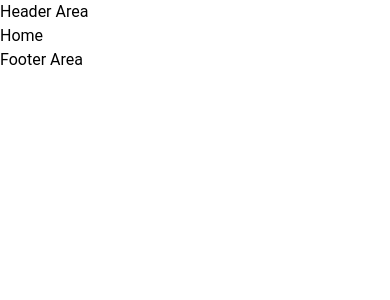
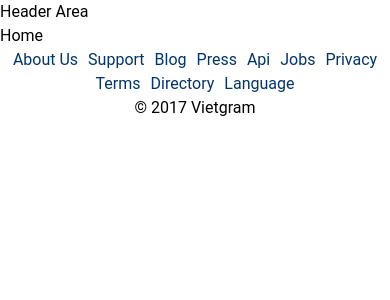
Before and after one commit to emoone/pkm-gram, a React (Create React App) app: page / in a window 390 px wide. Shown: the top 300 px of the page. Built offline with nearby package versions, Linux system fonts and the light colour scheme; what @savvywombat/tailwindcss-grid-areas, tailwindcss-image-rendering would draw is missing.

Commit message:
Update tailwindConfig

```diff
--- a/package.json
+++ b/package.json
@@ -15,6 +15,7 @@
     "@types/react-dom": "^18.0.11",
     "@typescript-eslint/eslint-plugin": "^5.56.0",
     "@typescript-eslint/parser": "^5.56.0",
+    "clsx": "^1.2.1",
     "eslint": "^8.36.0",
     "eslint-config-prettier": "^8.8.0",
     "eslint-plugin-jsx-a11y": "^6.7.0",
--- a/src/components/common/Footer.tsx
+++ /dev/null
@@ -1,3 +0,0 @@
-export default function Footer() {
-  return <footer>Footer Area</footer>;
-}
--- a/src/components/common/TheLayout.tsx
+++ b/src/components/common/TheLayout.tsx
@@ -1,5 +1,5 @@
-import Footer from './Footer';
-import Header from './Header';
+import Footer from './footer/Footer';
+import Header from './header/Header';
 import { Outlet } from 'react-router-dom';
 
 export default function TheLayout() {
--- /dev/null
+++ b/src/components/common/footer/Footer.tsx
@@ -0,0 +1,44 @@
+import cn from 'clsx';
+
+export default function Footer() {
+  return (
+    <footer id="footerCon" className="w-full mx-auto max-w-[900px] ">
+      <div
+        className={cn(
+          'contentInner flex justify-center items-center flex-col',
+          'md:justify-between md:flex-row md:px-5',
+        )}>
+        {/* listArea */}
+        <ul className="listCon flex items-center justify-center flex-wrap gap-x-[10px]">
+          {footerArrData.map((item, index) => {
+            return (
+              <li key={`${item.name}-${index}`}>
+                <a className="text-[#003569]" href={item.link}>
+                  {item.name}
+                </a>
+              </li>
+            );
+          })}
+        </ul>
+        {/* listArea */}
+        {/* copyRightArea */}
+        <div className="copyRight">
+          <span className="copyright">© 2017 Vietgram</span>
+        </div>
+        {/* copyRightArea */}
+      </div>
+    </footer>
+  );
+}
+const footerArrData = [
+  { name: 'About Us', link: '/about' },
+  { name: 'Support', link: '/support' },
+  { name: 'Blog', link: '/blog' },
+  { name: 'Press', link: '/press' },
+  { name: 'Api', link: '/api' },
+  { name: 'Jobs', link: '/job' },
+  { name: 'Privacy', link: '/privacy' },
+  { name: 'Terms', link: '/terms' },
+  { name: 'Directory', link: '/directory' },
+  { name: 'Language', link: '/language' },
+];
--- /dev/null
+++ b/src/components/common/footer/hooks/useFooterData.tsx
@@ -0,0 +1,5 @@
+import { useState } from 'react';
+
+export const useFooterData = () => {
+  return null;
+};
--- /dev/null
+++ b/src/components/common/index.ts
@@ -0,0 +1,3 @@
+import TheLayout from './TheLayout';
+
+export { TheLayout };
--- a/tailwind.config.js
+++ b/tailwind.config.js
@@ -1,3 +1,7 @@
+const px0_10 = { ...Array.from(Array(11)).map((_, i) => `${i}px`) };
+const px0_100 = { ...Array.from(Array(101)).map((_, i) => `${i}px`) };
+const px0_200 = { ...Array.from(Array(201)).map((_, i) => `${i}px`) };
+
 module.exports = {
   content: [
     './src/pages/**/*.{js,ts,jsx,tsx}',
@@ -15,9 +19,9 @@ module.exports = {
     },
 
     extend: {
-      colors: {
+      padding: px0_10,
+      fontSize: px0_100,
 
-      },
 
       gridTemplateColumns: {
         'repeat-fit': 'repeat(6, minmax(0, 1fr))',
@@ -43,11 +47,8 @@ module.exports = {
     },
   },
 
-  variants: {
-    extend: {
-      borderWidth: ['hover'],
-    },
-  },
+
+
   corePlugins: { preflight: true }, // tailwind reset css 활성/비활성 옵션
   plugins: [
     require('@savvywombat/tailwindcss-grid-areas'),
```
Also changed, not shown: src/components/common/header/Header.tsx (renamed from src/components/common/Header.tsx), 1 other file (tests, documents, lock files or other folders).
